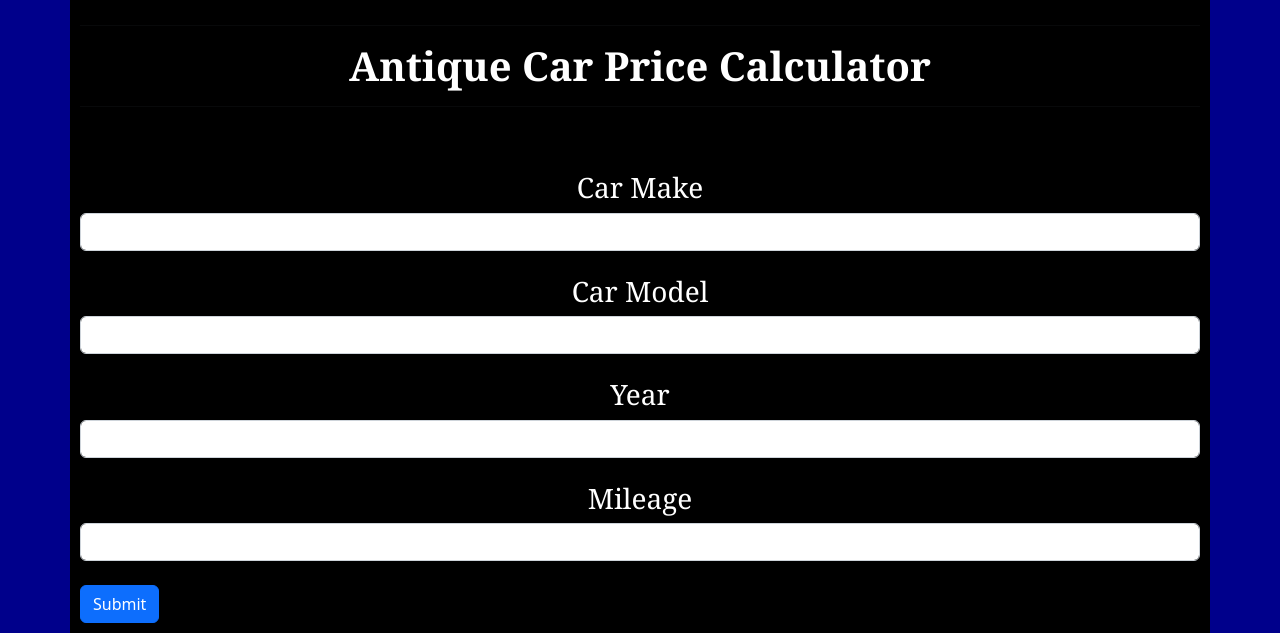
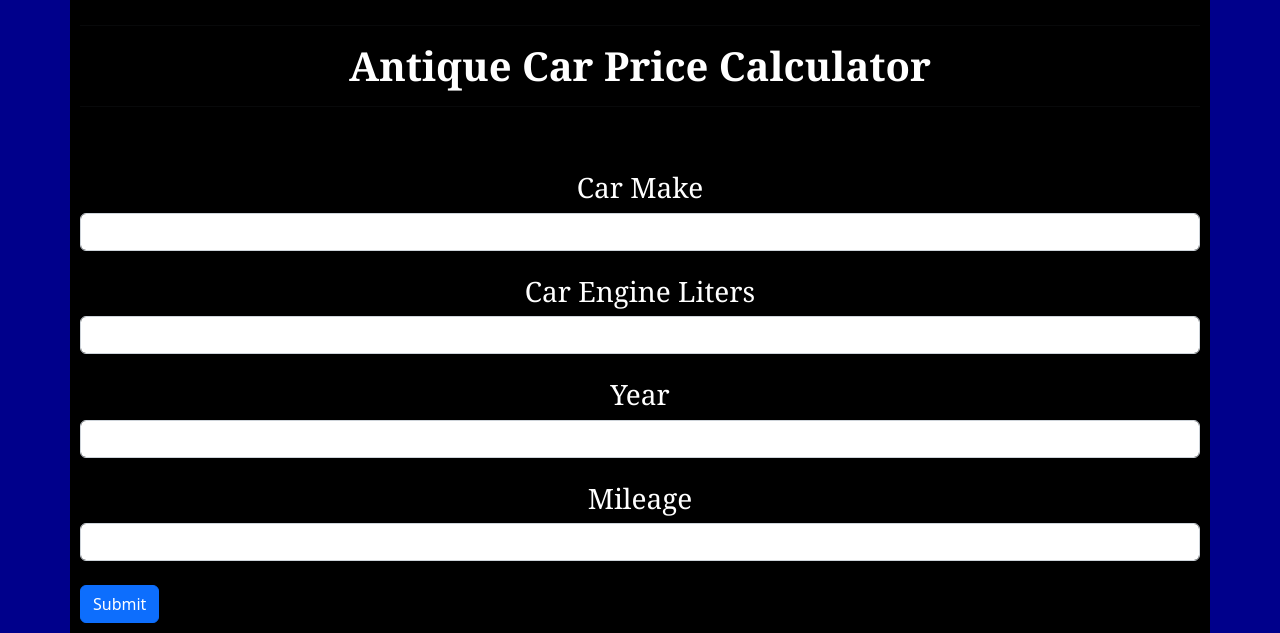
Before and after one commit to Mcusac/Project-4, a Flask app: template templates/search.html in a window 1280 px wide. Shown: the part 301-934 px from the top of the page. Run offline with Flask 2, Linux system fonts and the light colour scheme; the template is opened without the code that fills it, so the values that code supplies are empty.

Commit message:
NP update of form

```diff
--- a/templates/search.html
+++ b/templates/search.html
@@ -48,36 +48,35 @@
 
             <div>
 
-              <form method="POST" action="/model" role="form", name="carform">
+              <form method="POST" action="/search" role="form", name="carform">
 
                 <br><br>
-
                 <div class="form-group">
-                    <h3 class="white-header" for="inputCarMake">Car Make</h3>
-                    <input type="text" class="form-control" id="inputCarMake" name="make" placeholder="">
+                    <h3 class="white-header" for="inputMake">Car Make</h3>
+                    <input type="text" class="form-control" id="inputMake" name="inputMake" placeholder="">
                 </div>
                 <br>
                 <div class="form-group">
-                    <h3 class="white-header" for="inputCarModel">Car Model</h3>
-                    <input type="text" class="form-control" id="inputCarModel" name="model" placeholder="">
+                    <h3 class="white-header" for="inputEngine">Car Engine Liters</h3>
+                    <input type="text" class="form-control" id="inputEngine" name="inputEngine" placeholder="">
                 </div>
-
                 <br>
                 <div class="form-group">
                     <h3 class="white-header" for="inputYear">Year</h3>
-                    <input type="text" class="form-control" id="inputYear" name="year" placeholder="">
+                    <input type="text" class="form-control" id="inputYear" name="inputYear" placeholder="">
                 </div>
-
                 <br>
                 <div class="form-group">
                     <h3 class="white-header" for="inputMileage">Mileage</h3>
-                    <input type="text" class="form-control" id="inputMileage" name="mileage" placeholder="">
+                    <input type="text" class="form-control" id="inputMileage" name="inputMileage" placeholder="">
                 </div>
 
                 <br>
                 <input type="submit" value="Submit" class="btn btn-primary">
 
               </form>
+
+            </div>
 
               <div class="col-md-6">
 
@@ -89,7 +88,7 @@
 
               </div>
 
-            </div>
+
 
       </div>
     </div>
```
